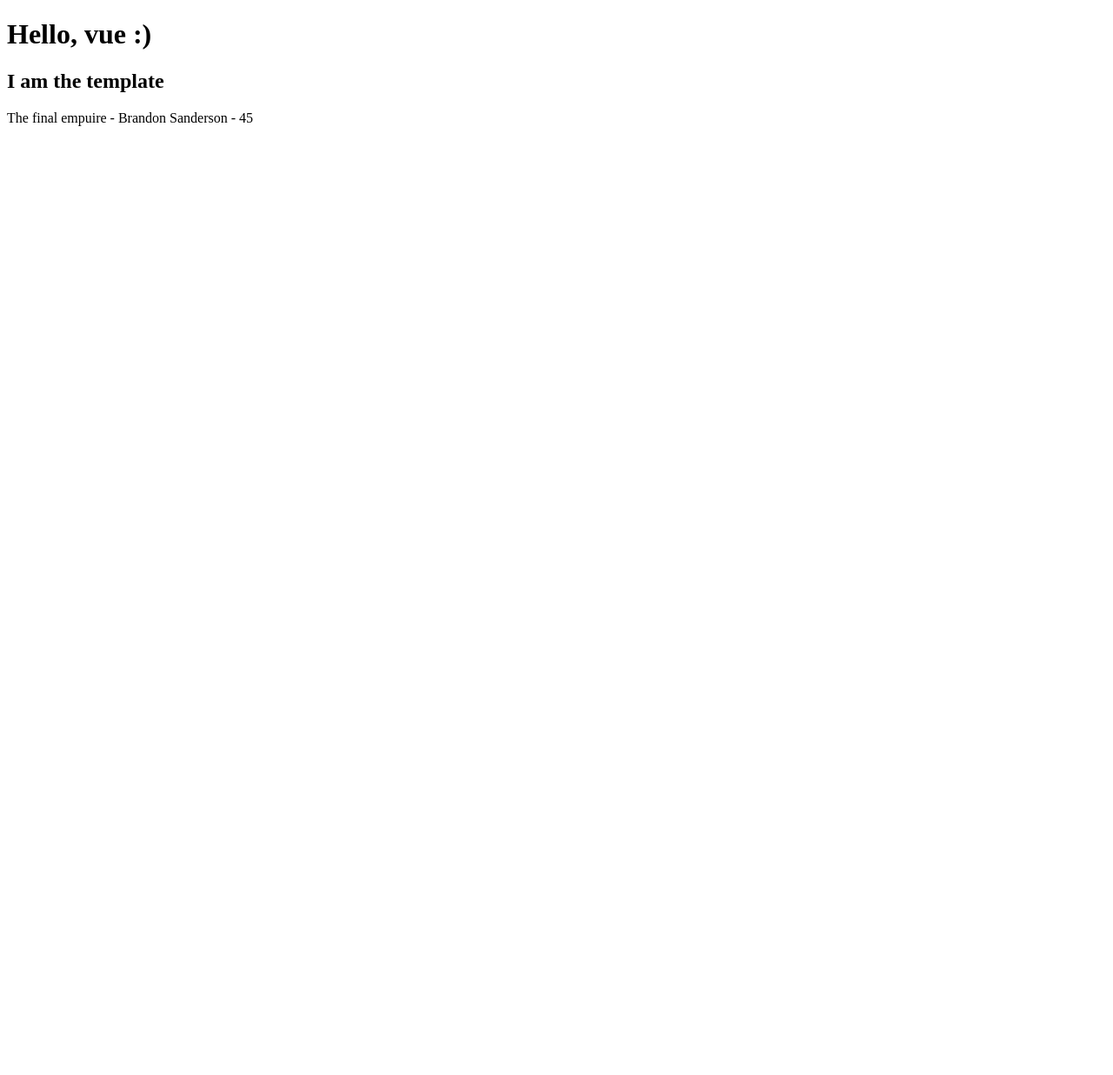
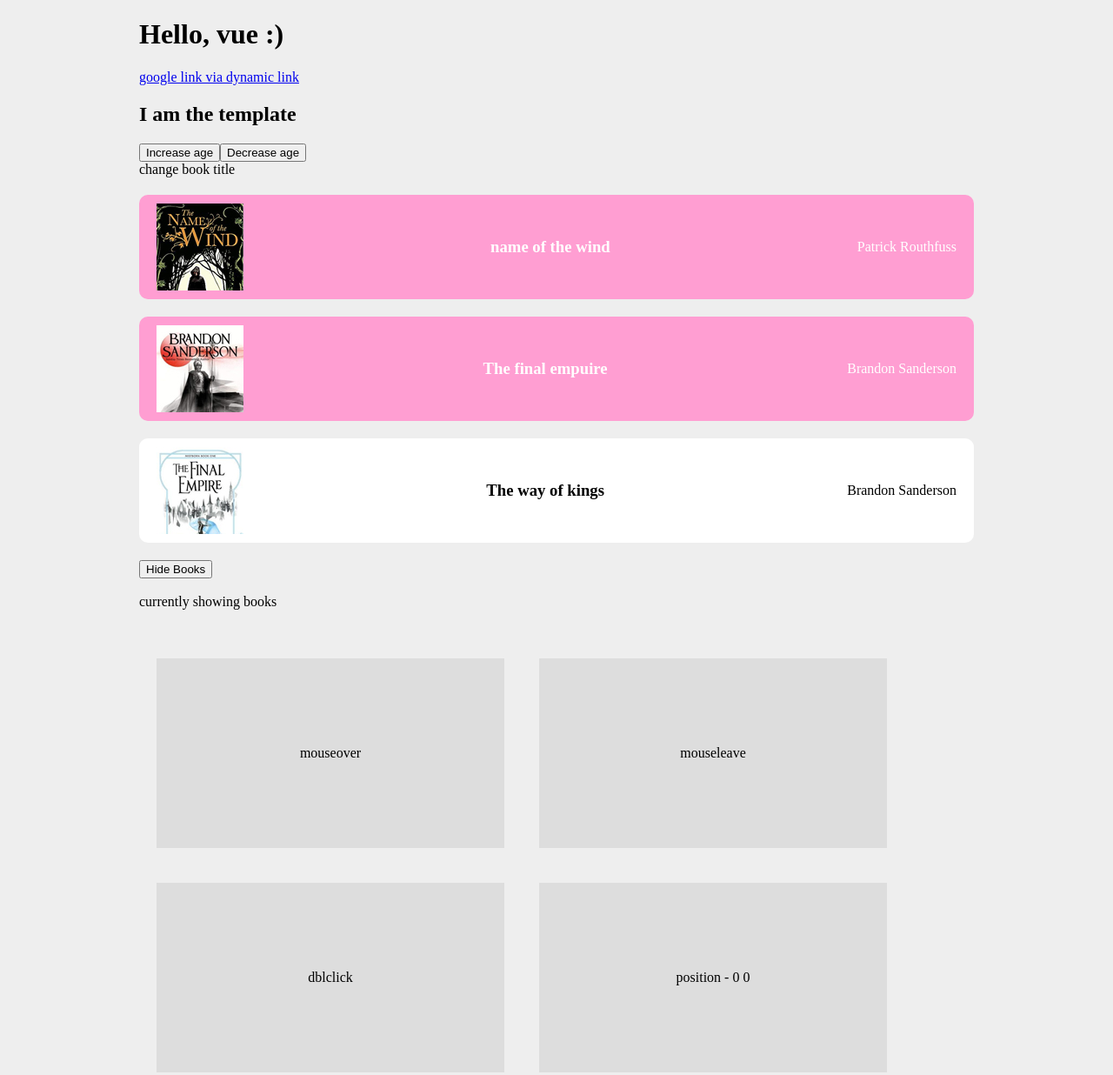
Before and after one commit to yesman1799/Vue-testing, a plain HTML site: page index.html in a window 1280 px wide. Shown: the whole page at 87% size. Before the commit the page ends 800 px from the top, so only its background shows below. Drawn offline with nearby package versions, Linux system fonts and the light colour scheme.

Commit message:
just checking in

```diff
--- a/app.js
+++ b/app.js
@@ -2,9 +2,42 @@ const app = Vue.createApp({
     // template: '<h2>I am the template</h2>'
     data() {
         return {
-            title: 'The final empuire',
-            author: 'Brandon Sanderson',
-            age: 45
+            url: 'http://google.com',
+            showBooks: true,
+            books: [
+                {title: 'name of the wind', author: 'Patrick Routhfuss', img: 'assets/1.jpg', isFav: true},
+                {title: 'The final empuire', author: 'Brandon Sanderson', img: 'assets/2.jpg', isFav: true},
+                {title: 'The way of kings', author: 'Brandon Sanderson', img: 'assets/3.jpg', isFav: false},
+            ],
+            age: 45,
+            x: 0,
+            y: 0
+        }
+    },
+    methods: {
+        changeTitle() {
+            this.title = 'Words of Randiacne'
+        },
+        toggleShowBooks(){
+            this.showBooks = !this.showBooks
+        },
+        handleEvents(e, data){
+            console.log(e.type)
+            if (data) {
+                console.log(data)
+            }
+        },
+        handleMousemove(e) {
+            this.x = e.offsetX
+            this.y = e.offsetY
+        },
+        toggleFav(book){
+            book.isFav = !book.isFav
+        }
+    },
+    computed: {
+        filteredBooks() {
+            return this.books.filter((book) => book.isFav)
         }
     }
 })
--- a/index.html
+++ b/index.html
@@ -5,13 +5,50 @@
     <meta name="viewport" content="width=device-width, initial-scale=1.0">
     <script src="https://unpkg.com/vue@3/dist/vue.global.js"></script>
     <title>Document</title>
+    <link rel="stylesheet" href="styles.css">
 </head>
 <body>
     <h1>Hello, vue :)</h1>
 
     <div id="app">
+        <!-- <p>{{ filteredBooks }}</p> -->
+        <a :href="url">google link via dynamic link</a>
+
         <h2>I am the template</h2>
-        <p>{{ title }}  -  {{ author }} - {{ age }}</p>
+
+
+        <button @click="age++">Increase age</button>
+        <button @click="age--">Decrease age</button>
+        <div @click="changeTitle">change book title</div>
+
+        <div v-if="showBooks">
+            <ul>
+                <li v-for="book in books" :class="{ fav: book.isFav}" @click="toggleFav(book)">
+                    <img :src="book.img" :alt="book.title">
+                    <h3>{{ book.title }}</h3>
+                    <p>{{ book.author }}</p>
+
+                </li>
+            </ul>
+        </div>
+
+        <button @click="toggleShowBooks">
+            <span v-if="showBooks">Hide Books</span>
+            <span v-else>Show Books</span>
+        </button>
+        <br>
+        <br>
+
+        <div v-show="showBooks">currently showing books</div>
+
+        <br>
+        <br>
+
+        <div class="box" @mouseover="handleEvents($event, 4)">mouseover</div>
+        <div class="box" @mouseleave="handleEvents">mouseleave</div>
+        <div class="box" @dblclick="handleEvents">dblclick</div>
+        <div class="box" @mousemove="handleMousemove">position - {{x}} {{y}}</div>
+
     </div>
 
     <script src="app.js"></script>
--- /dev/null
+++ b/styles.css
@@ -0,0 +1,35 @@
+.box{
+    padding: 100px 0;
+    width: 400px;
+    text-align: center;
+    background: #ddd;
+    margin: 20px;
+    display: inline-block;
+}
+
+body{
+    background: #eee;
+    max-width: 960px;
+    margin: 20px auto;
+}
+
+p, h3, ul{
+    margin: 0;
+    padding: 0;
+}
+
+li{
+    list-style-type: none;
+    background: #fff;
+    margin: 20px auto;
+    padding: 10px 20px;
+    border-radius: 10px;
+    display: flex;
+    align-items: center;
+    justify-content: space-between;
+}
+
+.fav{
+    background: #ff9ed2;
+    color: #fff;
+}
```
Also changed, not shown: assets/1.jpg (added), assets/2.jpg (added), assets/3.jpg (added).
